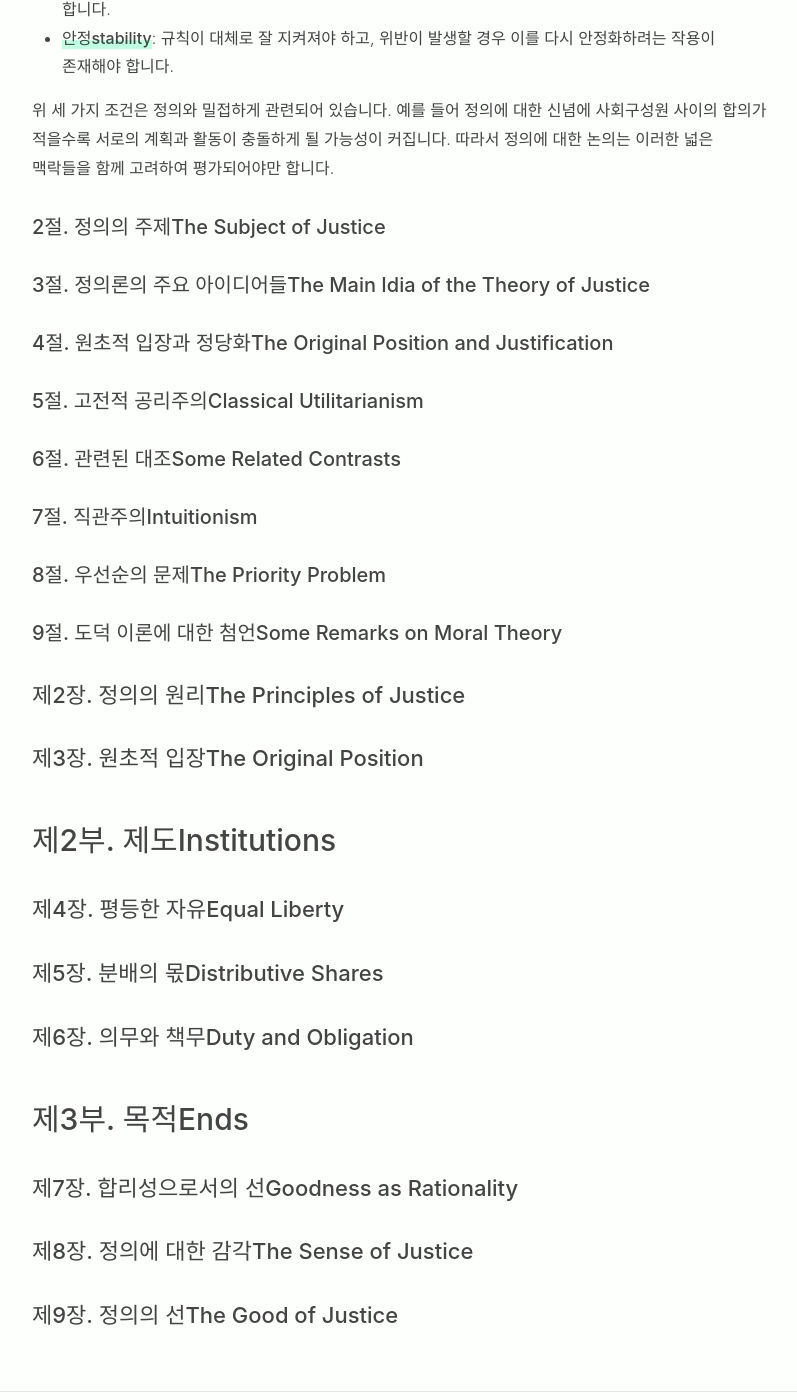
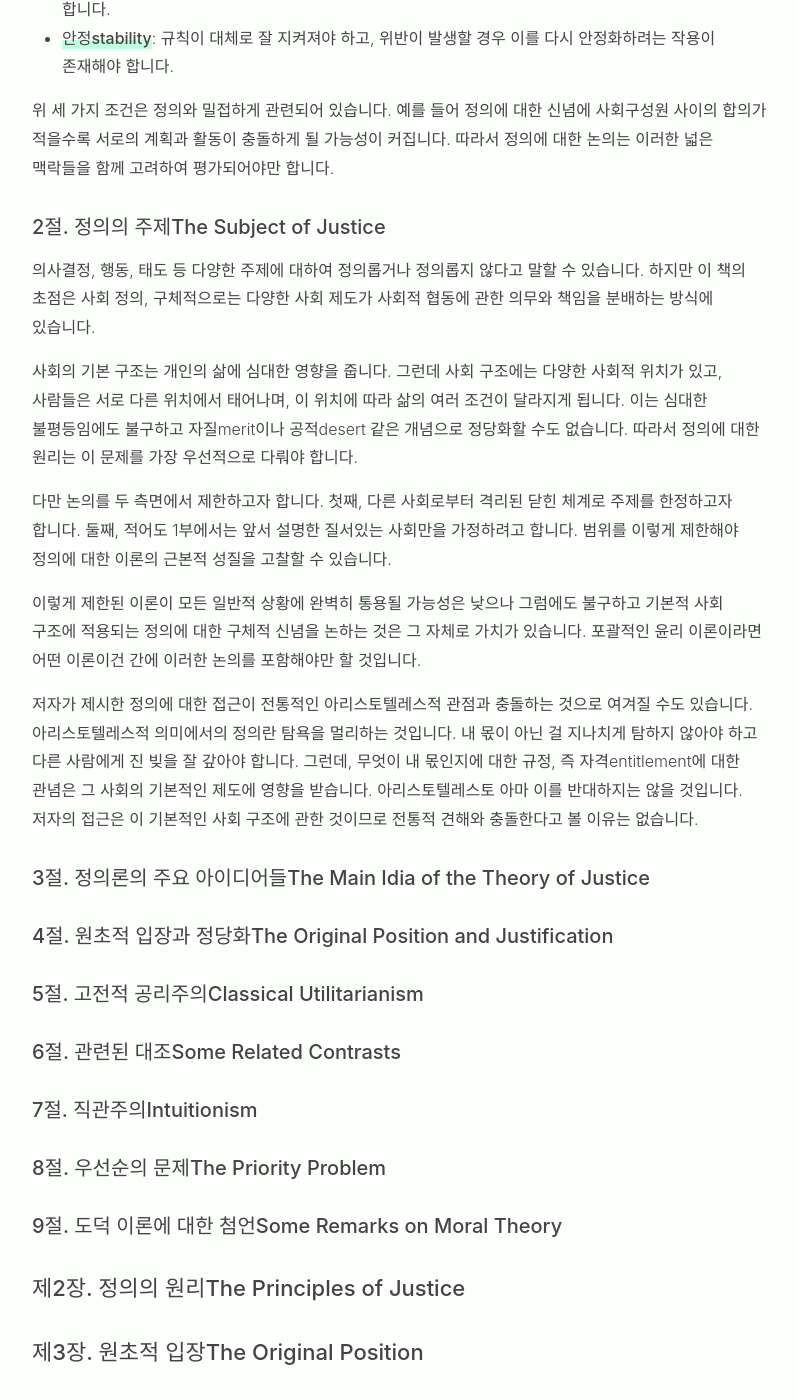
Before and after one commit to veganstudies/veganstudies.github.io, a Jekyll site: the page built from _posts/2021-01-19-a-theory-of-justice.md, in a window 1280 px wide and 1400 px high, scrolled down 2575 px. Shown: the whole window, without its empty margins (238-1035 px from the left). Built offline with Jekyll 4.4.1, drawn with Linux system fonts in a browser that asks for light colours; some web fonts are replaced.

Commit message:
정의론 2절

```diff
--- a/_posts/2021-01-19-a-theory-of-justice.md
+++ b/_posts/2021-01-19-a-theory-of-justice.md
@@ -90,6 +90,35 @@ Fairness\>가 롤스의 견해를 더 잘 담아내고 있지만, 롤스에 대
 
 #### 2절. 정의의 주제The Subject of Justice
 
+의사결정, 행동, 태도 등 다양한 주제에 대하여 정의롭거나 정의롭지 않다고
+말할 수 있습니다. 하지만 이 책의 초점은 사회 정의, 구체적으로는 다양한
+사회 제도가 사회적 협동에 관한 의무와 책임을 분배하는 방식에 있습니다.
+
+사회의 기본 구조는 개인의 삶에 심대한 영향을 줍니다. 그런데 사회 구조에는
+다양한 사회적 위치가 있고, 사람들은 서로 다른 위치에서 태어나며, 이
+위치에 따라 삶의 여러 조건이 달라지게 됩니다. 이는 심대한 불평등임에도
+불구하고 자질merit이나 공적desert 같은 개념으로 정당화할 수도 없습니다.
+따라서 정의에 대한 원리는 이 문제를 가장 우선적으로 다뤄야 합니다.
+
+다만 논의를 두 측면에서 제한하고자 합니다. 첫째, 다른 사회로부터 격리된
+닫힌 체계로 주제를 한정하고자 합니다. 둘째, 적어도 1부에서는 앞서 설명한
+질서있는 사회만을 가정하려고 합니다. 범위를 이렇게 제한해야 정의에 대한
+이론의 근본적 성질을 고찰할 수 있습니다.
+
+이렇게 제한된 이론이 모든 일반적 상황에 완벽히 통용될 가능성은 낮으나
+그럼에도 불구하고 기본적 사회 구조에 적용되는 정의에 대한 구체적 신념을
+논하는 것은 그 자체로 가치가 있습니다. 포괄적인 윤리 이론이라면 어떤
+이론이건 간에 이러한 논의를 포함해야만 할 것입니다.
+
+저자가 제시한 정의에 대한 접근이 전통적인 아리스토텔레스적 관점과
+충돌하는 것으로 여겨질 수도 있습니다. 아리스토텔레스적 의미에서의 정의란
+탐욕을 멀리하는 것입니다. 내 몫이 아닌 걸 지나치게 탐하지 않아야 하고
+다른 사람에게 진 빚을 잘 갚아야 합니다. 그런데, 무엇이 내 몫인지에 대한
+규정, 즉 자격entitlement에 대한 관념은 그 사회의 기본적인 제도에 영향을
+받습니다. 아리스토텔레스토 아마 이를 반대하지는 않을 것입니다. 저자의
+접근은 이 기본적인 사회 구조에 관한 것이므로 전통적 견해와 충돌한다고
+볼 이유는 없습니다.
+
 #### 3절. 정의론의 주요 아이디어들The Main Idia of the Theory of Justice
 
 #### 4절. 원초적 입장과 정당화The Original Position and Justification
```
